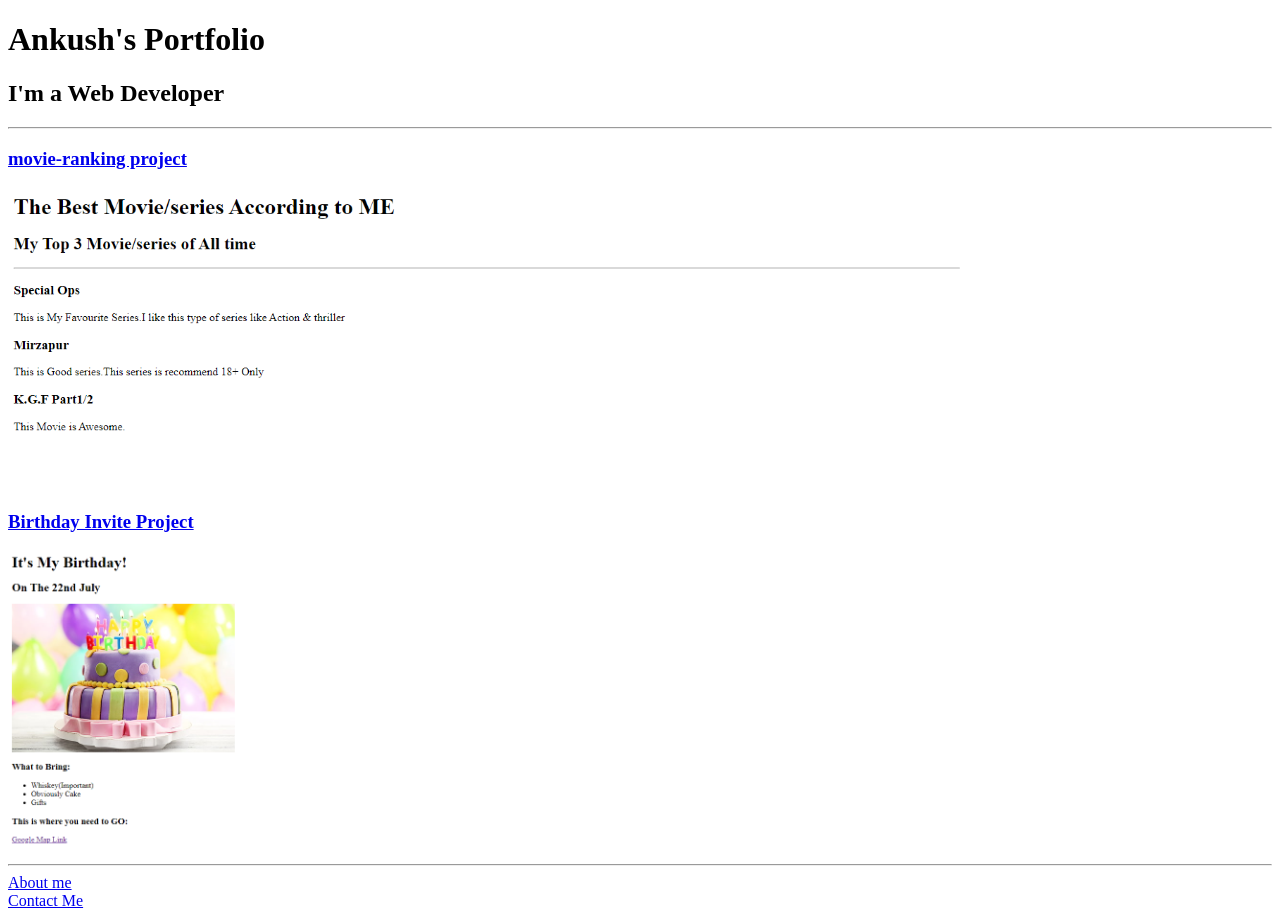
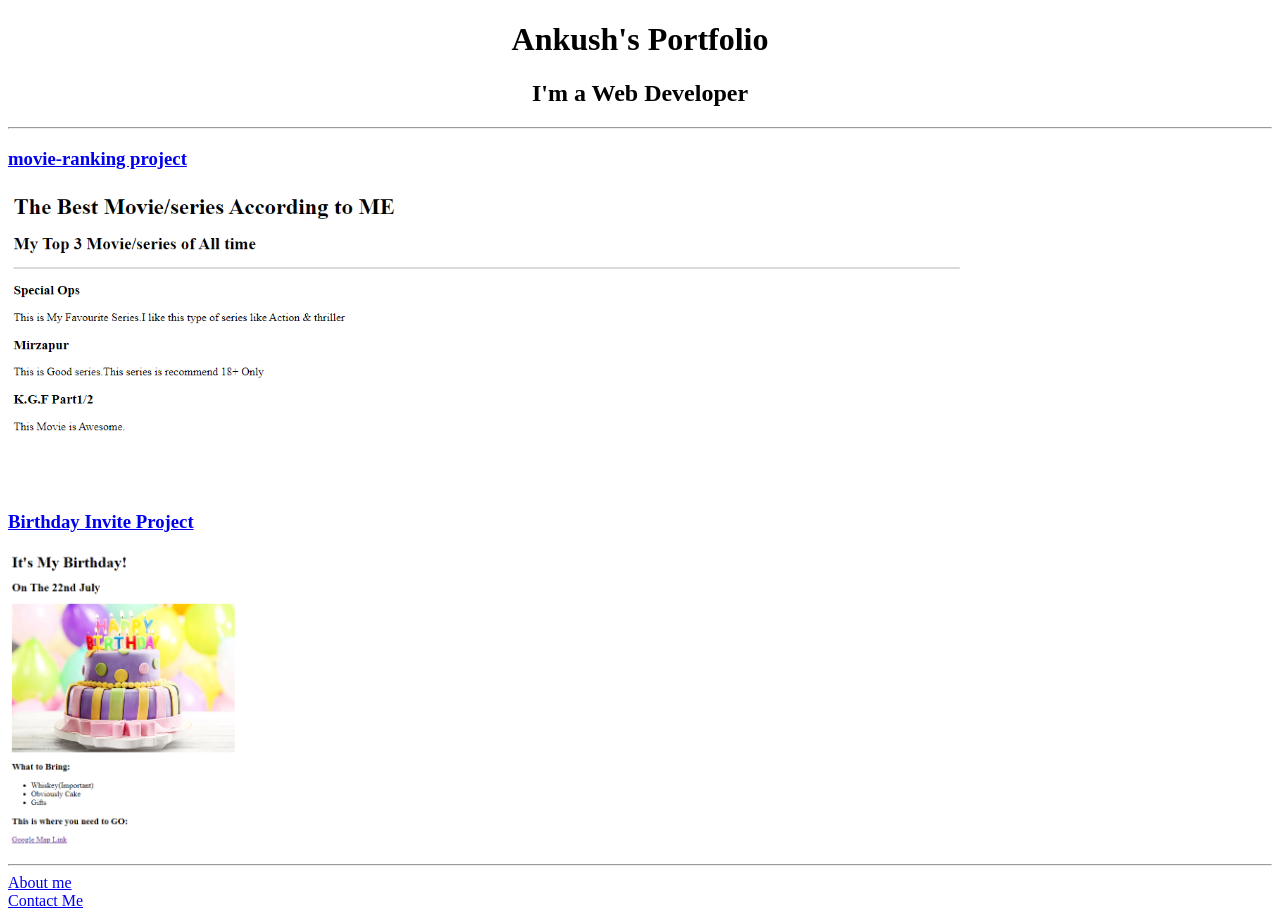
Before and after one commit to shirodkarankush22/html-Portfolio, a plain HTML site: page index.html in a window 1280 px wide. Drawn offline with Linux system fonts and the light colour scheme.

Commit message:
Update index.html

```diff
--- a/index.html
+++ b/index.html
@@ -6,8 +6,8 @@
     <title>Ankush Website</title>
 </head>
 <body>
-    <h1>Ankush's Portfolio</h1>
-    <h2>I'm a Web Developer</h2>
+    <center><h1>Ankush's Portfolio</h1>
+    <h2>I'm a Web Developer</h2></center>
     <hr>
     <h3><a href="./public/movie-ranking.html">movie-ranking project</a></h3>
     <img src="assets/images/Screenshot (4).png" height="300" alt="movie-ranking project">
```
